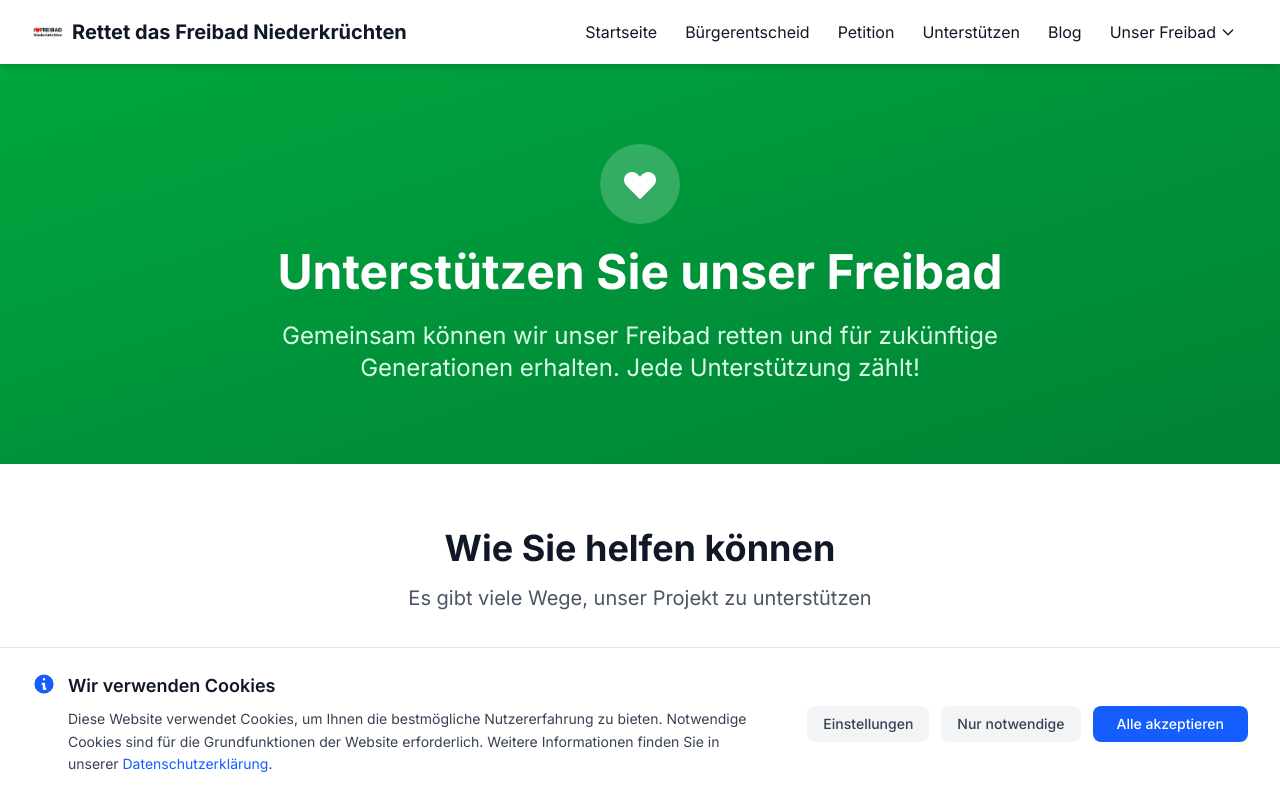
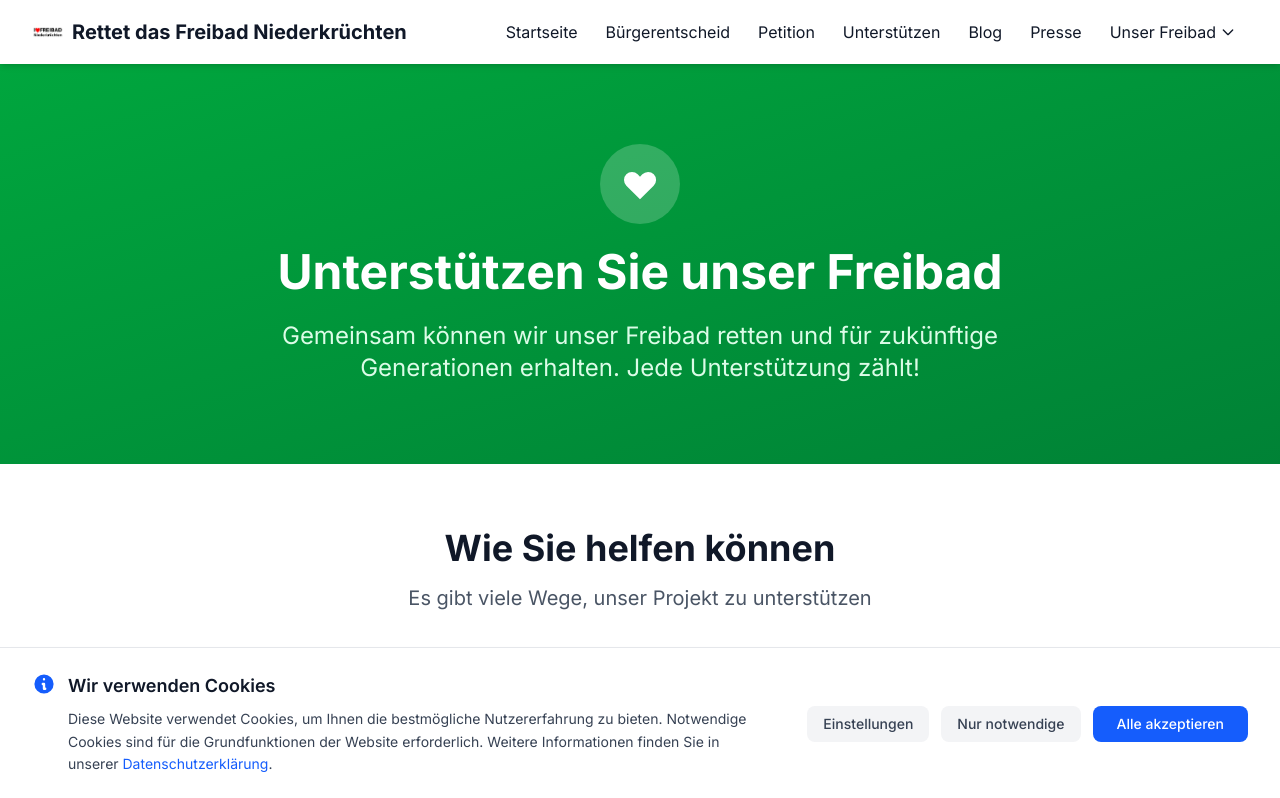
Before and after one commit to rombey86/Schwimmbad, a Next.js app in the folder freibad-website/: page /unterstuetzen in a window 1280 px wide. Shown: the top 798 px of the page. Built offline with nearby package versions, Linux system fonts and the light colour scheme.

Commit message:
Add Press navigation item to main navigation
cgen-ccc97169646f4abd8aad78f08978bf35

```diff
--- a/freibad-website/src/data/config.ts
+++ b/freibad-website/src/data/config.ts
@@ -52,6 +52,10 @@ export const navigation: NavigationItem[] = [
   href: '/blog'
   },
   {
+    label: 'Presse',
+    href: '/presse'
+  },
+  {
     label: 'Unser Freibad',
     href: '/unser-freibad',
     children: [
```
